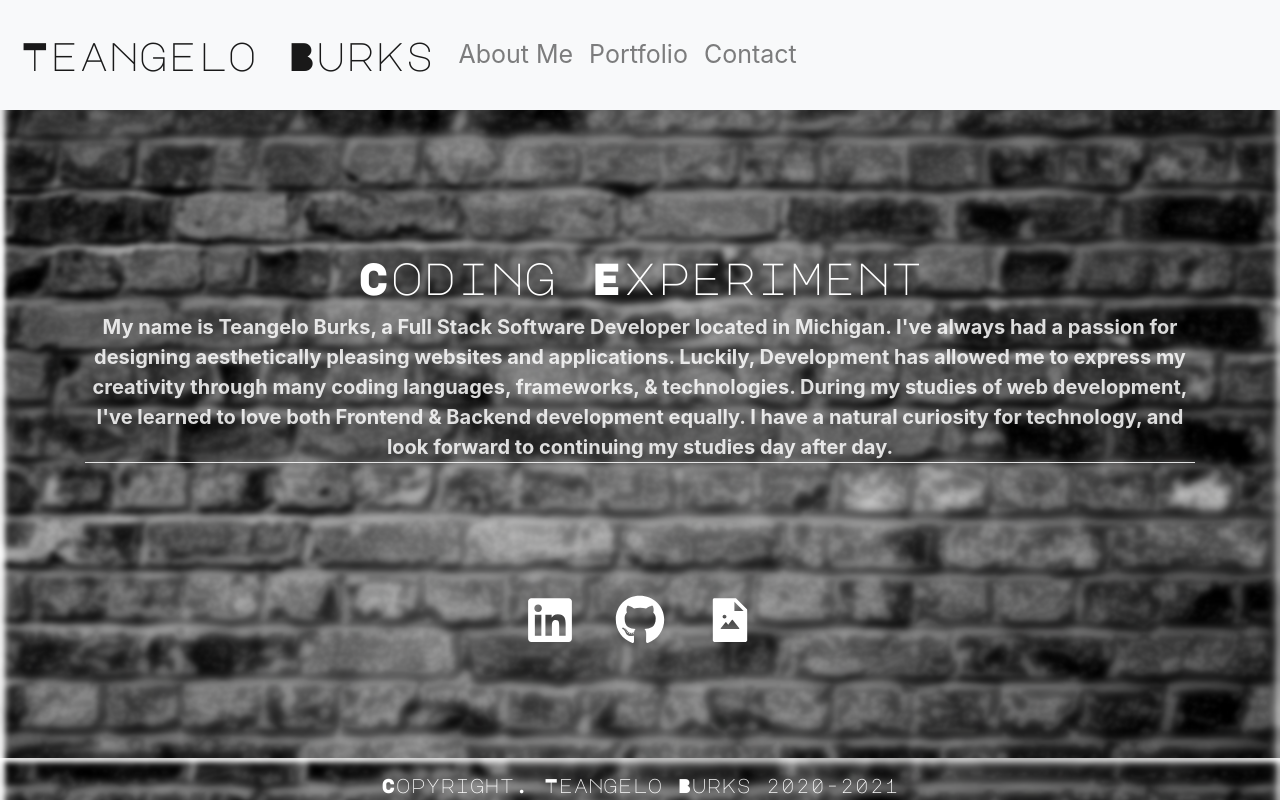
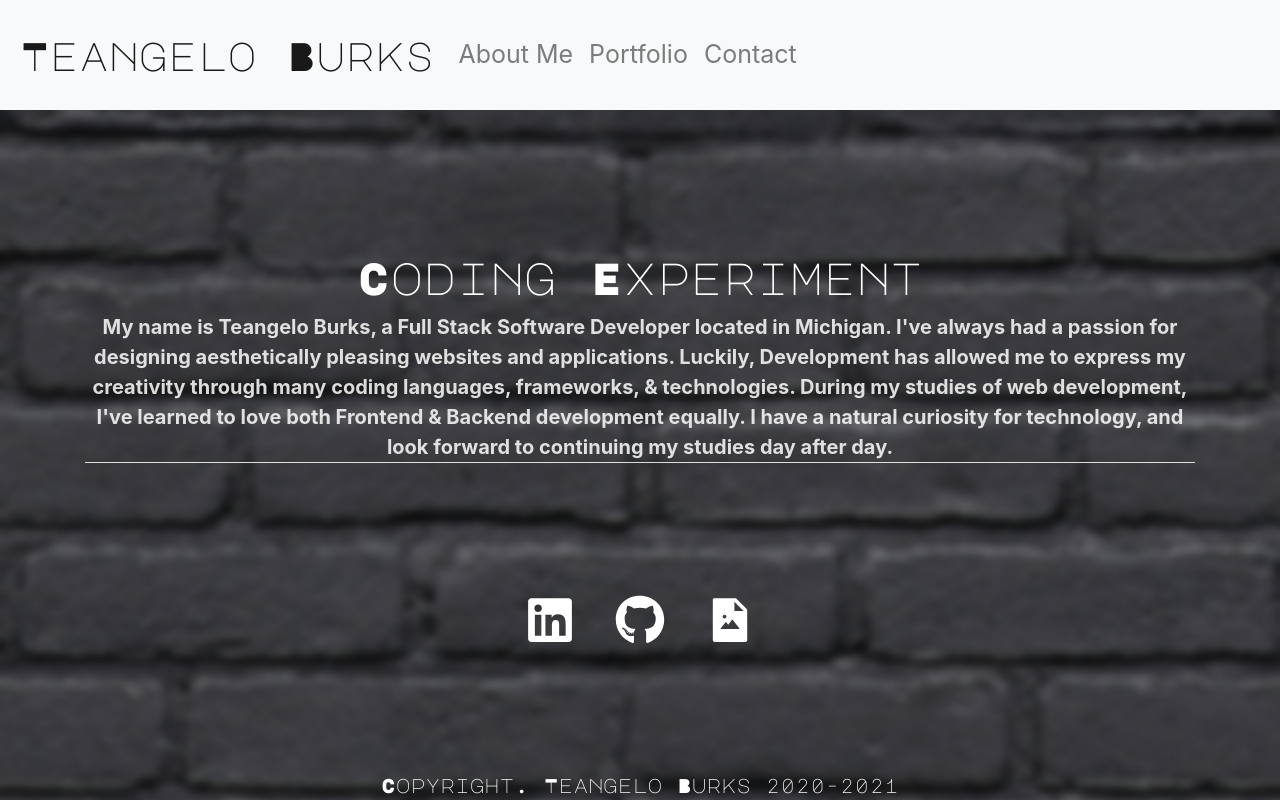
Before and after one commit to Teangelo1/React_Portfolio, a React (Create React App) app: page / in a window 1280 px wide. Built offline with nearby package versions, Linux system fonts and the light colour scheme.

Commit message:
Decided to update background image with a blur affect

```diff
--- a/src/styles/About.css
+++ b/src/styles/About.css
@@ -1,6 +1,6 @@
 
 body {
-    background-image: url("../Images/Brick_Wall_Blurred.png");
+    background-image: url("../Images/Black-Brick-Image-Blur.jpg");
     background-size: cover;
 }
 
```
Also changed, not shown: src/Images/Black-Brick-Image-Blur.jpg (added), src/Images/Brick_Wall_Blurred.png (deleted).
